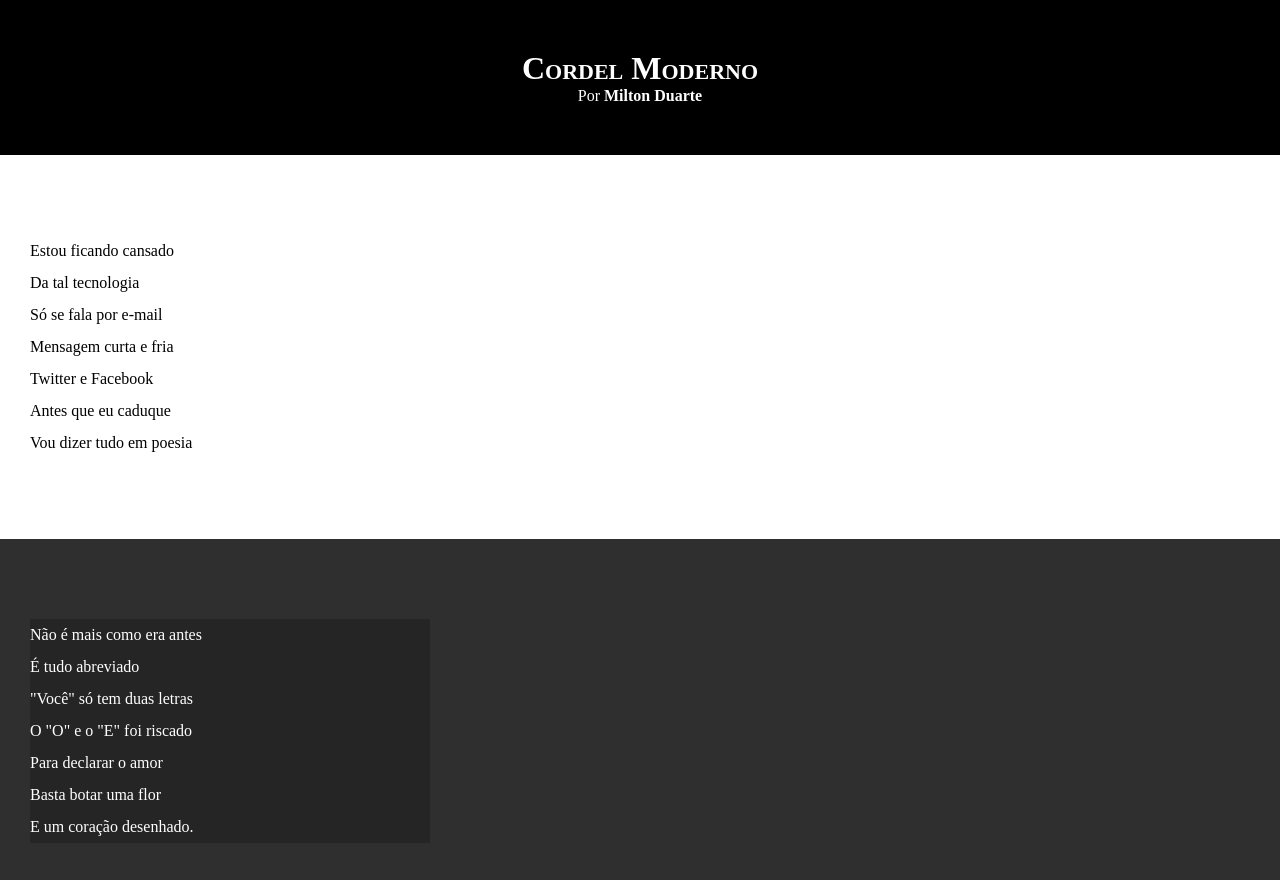
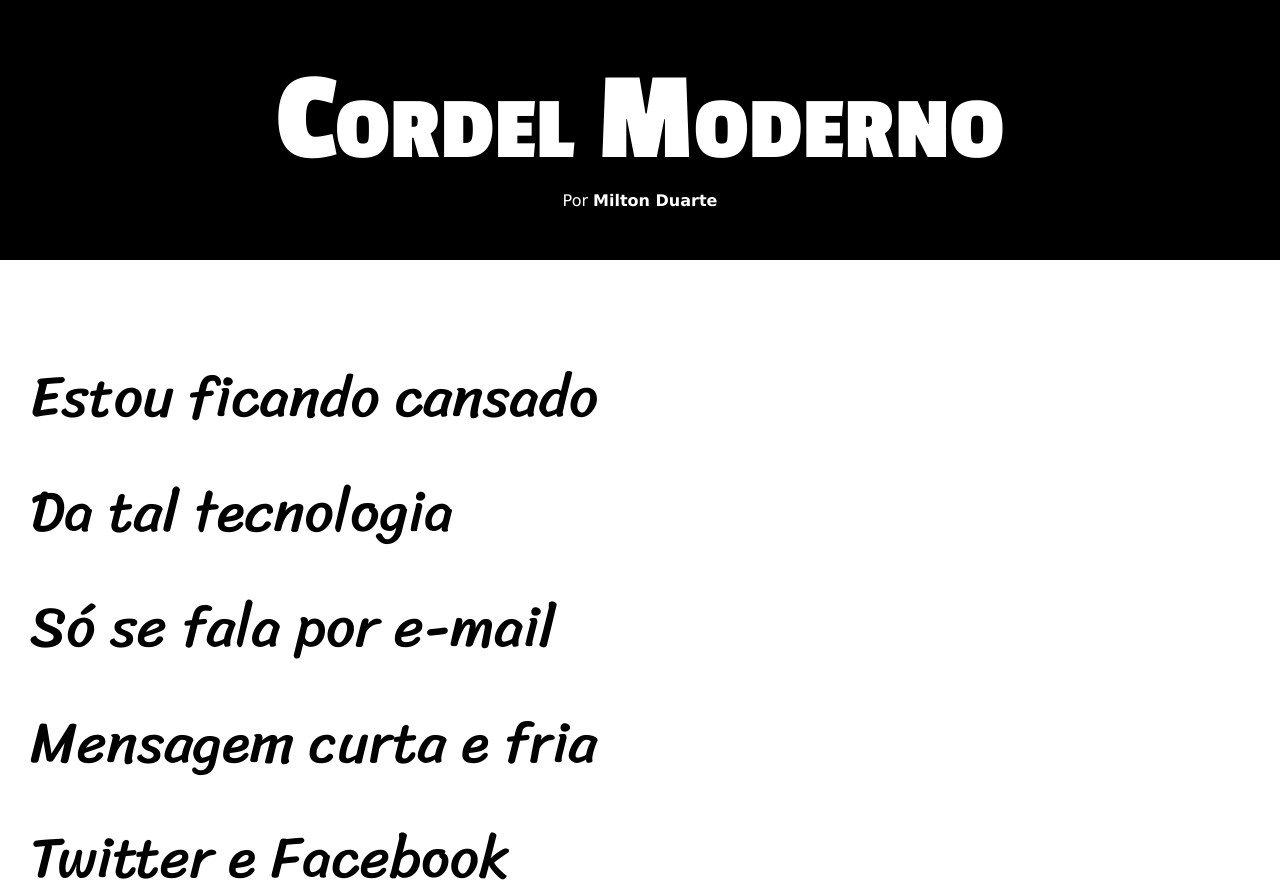
Before and after one commit to amarall06/html-css, a plain HTML site: page Exercicios/desafio 12(Segundo projeto)/cordel.html in a window 1280 px wide. Shown: the top 880 px of the page. Drawn offline with Linux system fonts and the light colour scheme.

Commit message:
atualização de estilos desafio 12

```diff
--- a/Exercicios/desafio 12(Segundo projeto)/estilo/style.css
+++ b/Exercicios/desafio 12(Segundo projeto)/estilo/style.css
@@ -1,4 +1,16 @@
 @charset "UTF-8" ;
+
+@import url('https://fonts.googleapis.com/css2?family=Passion+One:wght@400;700;900&display=swap');
+
+@import url('https://fonts.googleapis.com/css2?family=Passion+One:wght@400;700;900&family=Sriracha&display=swap');
+
+
+:root {
+    --fonte1: Verdana, Geneva, Tahoma, sans-serif;
+    --fonte2: 'Passion One', cursive;
+    --fonte3: 'Sriracha', cursive;
+}
+
 
 * {
     margin: 0px;
@@ -8,6 +20,7 @@
 html, body {
     min-height: 100vh;
     background-color: darkgray;
+    font-family: var(--fonte1);
 }
 
 header {
@@ -19,6 +32,8 @@
 header > h1 {
     padding-top: 50px;
     font-variant: small-caps;
+    font-family: var(--fonte2);
+    font-size: 10vw;
 }
 
 header > p {
@@ -40,6 +55,8 @@
     padding-bottom: 10vh;
     line-height: 2em;
     padding-left: 30px;
+    font-family: var(--fonte3);
+    font-size: 4.5vw;
 }
 
 section.normal {
@@ -53,7 +70,8 @@
 }
 
 section.imagem > p {
-    width: 400px;
+    display: inline-block;
+    padding: 5px;
     background-color: rgba(0, 0, 0, 0.219);
 }
 
```
